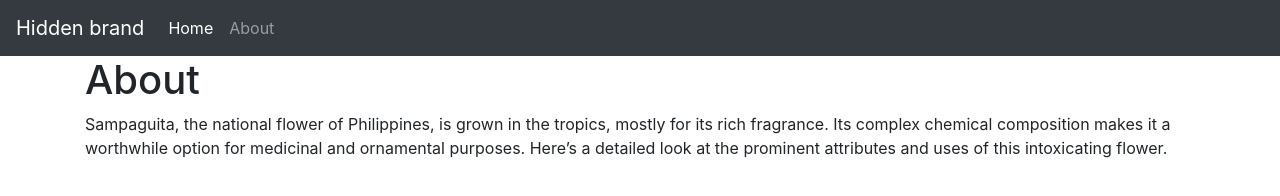
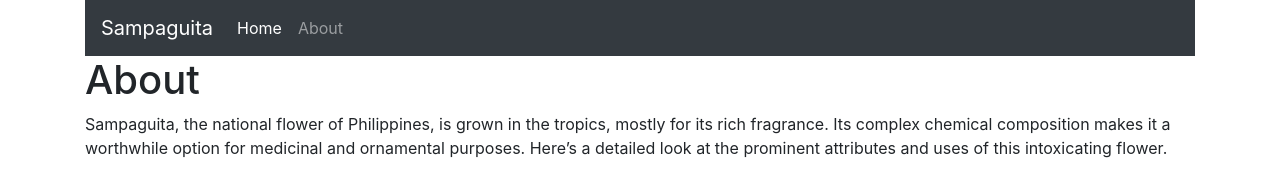
Before and after one commit to Lowella369/-First_VS_Code_Project, a plain HTML site: page about.html in a window 1280 px wide. Drawn offline with nearby package versions, Linux system fonts and the light colour scheme.

Commit message:
Change logo name

```diff
--- a/about.html
+++ b/about.html
@@ -9,12 +9,13 @@
     <link rel="stylesheet" href="https://stackpath.bootstrapcdn.com/bootstrap/4.2.1/css/bootstrap.min.css" integrity="sha384-GJzZqFGwb1QTTN6wy59ffF1BuGJpLSa9DkKMp0DgiMDm4iYMj70gZWKYbI706tWS" crossorigin="anonymous">
   </head>
   <body>
+    <div class='container'>
     <nav class="navbar navbar-expand-lg navbar-dark bg-dark">
       <button class="navbar-toggler" type="button" data-toggle="collapse" data-target="#navbarTogglerDemo01" aria-controls="navbarTogglerDemo01" aria-expanded="false" aria-label="Toggle navigation">
         <span class="navbar-toggler-icon"></span>
       </button>
       <div class="collapse navbar-collapse" id="navbarTogglerDemo01">
-        <a class="navbar-brand" href="#">Hidden brand</a>
+        <a class="navbar-brand" href="#">Sampaguita</a>
         <ul class="navbar-nav mr-auto mt-2 mt-lg-0">
           <li class="nav-item active">
             <a class="nav-link" href="index.html">Home <span class="sr-only">(current)</span></a>
@@ -25,7 +26,6 @@
         </ul>
       </div>
     </nav>
-    <div class='container'>
       <h1>About</h1>
       <p>Sampaguita, the national flower of Philippines, is grown in the tropics, mostly for its rich fragrance. Its complex chemical composition makes it a worthwhile option for medicinal and ornamental purposes. Here’s a detailed look at the prominent attributes and uses of this intoxicating flower.</p>
     </div>
```
Also changed, not shown: index.html (+2 -2 lines).
